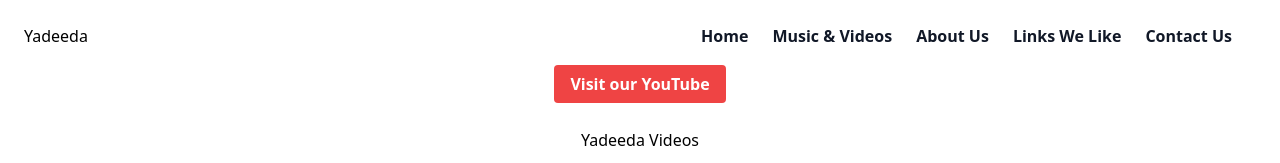
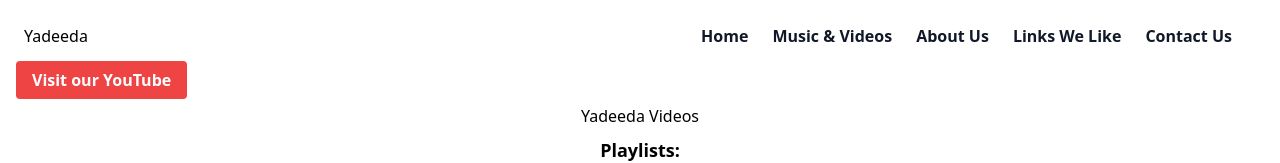
Before and after one commit to sjlelait/yadeeda, a React (Create React App) app: page /videos in a window 1280 px wide. Shown: the top 163 px of the page. Built offline with nearby package versions, Linux system fonts and the light colour scheme.

Commit message:
wip: edits youtube button positioning

```diff
--- a/src/components/VideoList.js
+++ b/src/components/VideoList.js
@@ -15,7 +15,7 @@ const VideoList = ({ videos }) => {
 
     return (
     <div>
-      <div className="grid sm:grid-cols-2 md:grid-cols-3 lg:grid-cols-4 gap-4">
+      <div className="grid sm:grid-cols-2 md:grid-cols-3 lg:grid-cols-4 gap-5">
         {currentVideos.map((video, index) => (
           <VideoCard
             key={index}
--- a/src/components/YoutubeButton.js
+++ b/src/components/YoutubeButton.js
@@ -3,6 +3,7 @@ import { Link } from 'react-router-dom';
 
 const YoutubeButton = (props) =>  {
     return (
+        <div className="absolute top-12 left-0 mt-5 ml-4">
             <Link
                 to="https://www.youtube.com/@tialela99"
                 target='_blank'
@@ -10,6 +11,7 @@ const YoutubeButton = (props) =>  {
             >
                 Visit our YouTube
             </Link>
+        </div>
     )
 
 }
```
Lines whose indentation alone changed are shown as unchanged.
